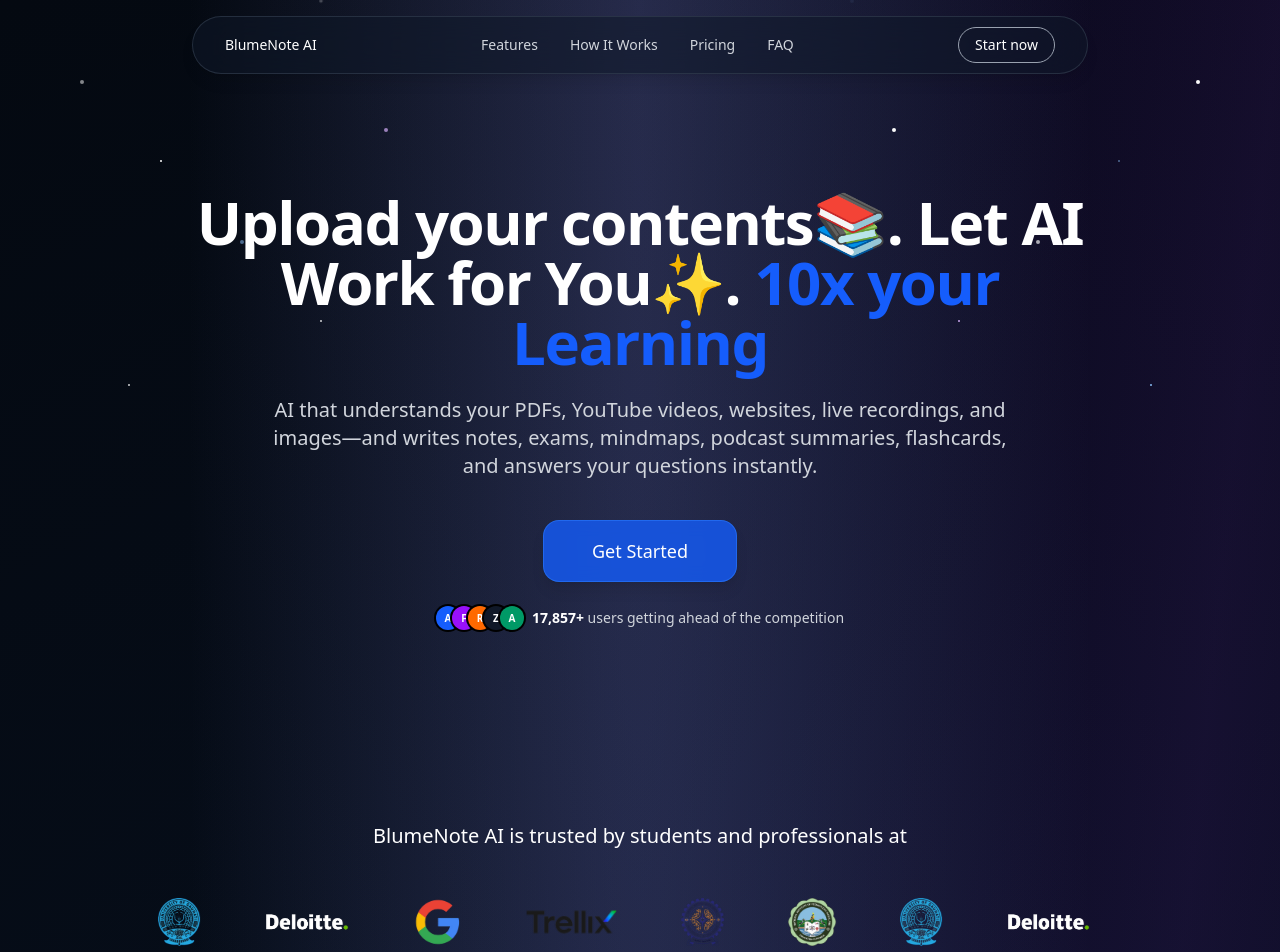
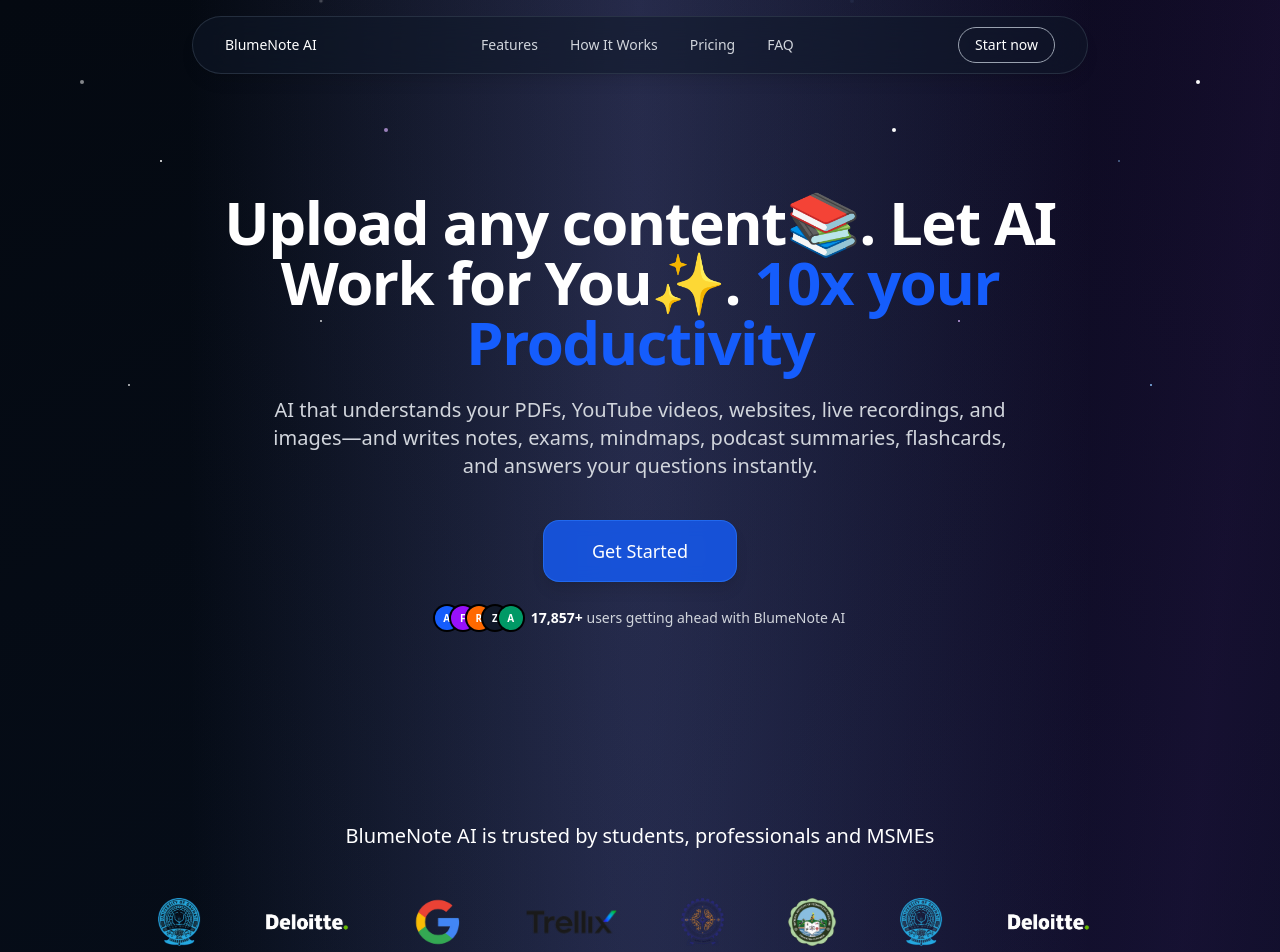
Before and after one commit to Nishandas10/turbodocai, a Next.js app: page / in a window 1280 px wide. Shown: the top 952 px of the page. Built offline with nearby package versions, Linux system fonts and the light colour scheme; no server answers.

Commit message:
hamburg1.1

```diff
--- a/src/app/dashboard/page.tsx
+++ b/src/app/dashboard/page.tsx
@@ -805,7 +805,7 @@ export default function Dashboard() {
               <div className="flex items-center gap-3 px-4 pt-3">
                 <textarea
                   className="flex-1 bg-transparent outline-none text-foreground placeholder-muted-foreground px-2 py-2 resize-none min-h-10 max-h-40"
-                  placeholder={`Greetings ${username}`}
+                  placeholder={`Hi ${username}! Ask me anything...`}
                   value={effectivePromptValue}
                   onChange={(e) => {
                     const v = e.target.value
--- a/src/app/page.tsx
+++ b/src/app/page.tsx
@@ -96,7 +96,7 @@ export default function Home() {
           <div className="container mx-auto px-4 relative z-10">
             <div className="text-center max-w-4xl mx-auto">
         <h1 className="text-4xl md:text-5xl lg:text-6xl font-bold tracking-tight text-white mb-6">
-          Upload your contents📚. Let AI Work for You✨. <span className="text-blue-600">10x your Learning</span>
+          Upload any content📚. Let AI Work for You✨. <span className="text-blue-600">10x your Productivity</span>
         </h1>
          <p className="text-base md:text-xl text-gray-300 mb-10 max-w-3xl mx-auto">
           AI that understands your PDFs, YouTube videos, websites, live recordings, and images—and writes notes, exams, mindmaps,
@@ -118,7 +118,7 @@ export default function Home() {
                       <span className="inline-flex h-6 w-6 items-center justify-center rounded-full bg-emerald-600 text-[10px] font-semibold text-white ring-2 ring-black">A</span>
                     </span>
                     <span className="text-gray-300">
-                      <span className="font-semibold text-white">17,857+</span> users getting ahead of the competition
+                      <span className="font-semibold text-white">17,857+</span> users getting ahead with BlumeNote AI
                     </span>
                   </div>
                 </div>
@@ -131,7 +131,7 @@ export default function Home() {
   <section className="py-8 relative">
           <div className="container mx-auto px-4 text-center mb-12">
             <h2 className="text-lg md:text-xl font-medium text-white mb-4">
-              BlumeNote AI is trusted by students and professionals at
+              BlumeNote AI is trusted by students, professionals and MSMEs
             </h2>
           </div>
 
--- a/src/components/DashboardSidebar.tsx
+++ b/src/components/DashboardSidebar.tsx
@@ -190,7 +190,7 @@ export default function DashboardSidebar({ onSearchClick, onAddContentClick, onC
           <Menu className="h-5 w-5" />
         </button>
       )}
-      <aside className={`bg-sidebar border-r border-sidebar-border w-64 h-screen flex flex-col transition-transform duration-300 sticky top-0 ${collapsed ? '-translate-x-full' : 'translate-x-0'} z-[1100]`}>
+  <aside className={`bg-sidebar border-r border-sidebar-border w-64 h-screen flex flex-col transition-transform duration-300 sticky top-0 ${collapsed ? '-translate-x-full' : 'translate-x-0'} z-[40]`}>
         {/* Header (hidden when collapsed via translate) */}
         <div className="px-3 pt-4 pb-2 flex items-center justify-between">
           {!collapsed && (
```
